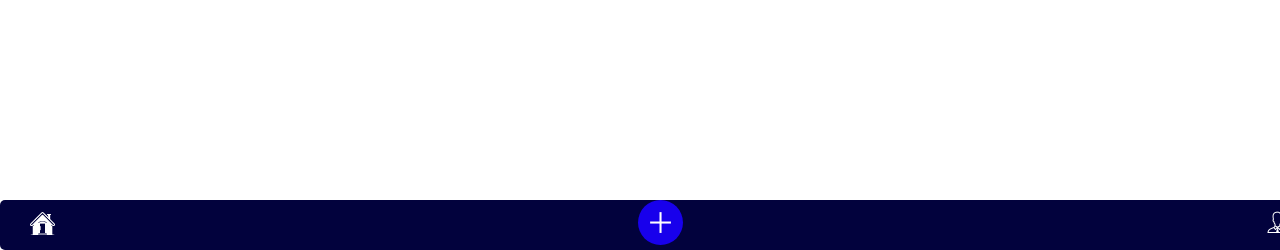
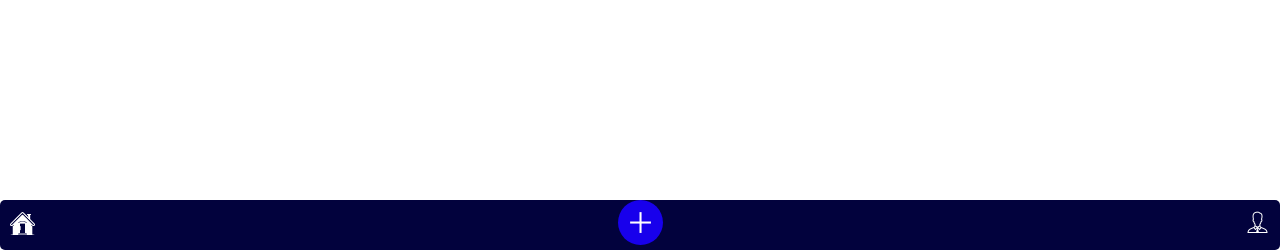
Before and after one commit to Disance/tg-webApp, a PHP site: page / in a window 1280 px wide. Shown: the part 550-800 px from the top of the page. Run offline with PHP 8.4, Linux system fonts and the light colour scheme; some libraries are stand-ins or nearby versions.

Commit message:
NavBar 1.2

```diff
--- a/App.css
+++ b/App.css
@@ -12,7 +12,6 @@ body {
     width: 100%;
     display: flex;
     justify-content: space-between; /* Распределение элементов */
-    padding: 0 20px; /* Отступы по краям */
   }
 
   .navbar a {
```
